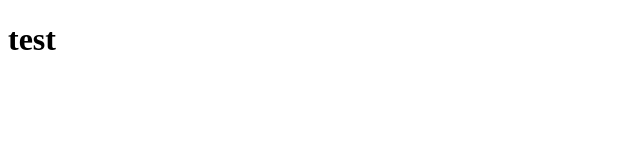
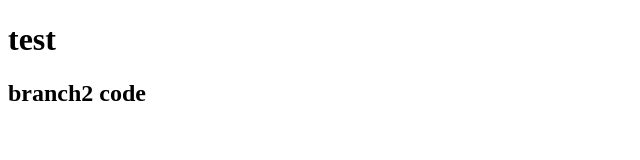
Before and after one commit to Shadab012/test_repo, a plain HTML site: page index.html in a window 1280 px wide. Shown: the whole page, without its empty margins (0-640 px from the left). Drawn offline with Linux system fonts and the light colour scheme.

Commit message:
push from branch 2

```diff
--- a/index.html
+++ b/index.html
@@ -8,5 +8,6 @@
 </head>
 <body>
     <h1>test</h1>
+    <h2>branch2 code</h2>
 </body>
 </html>
```
